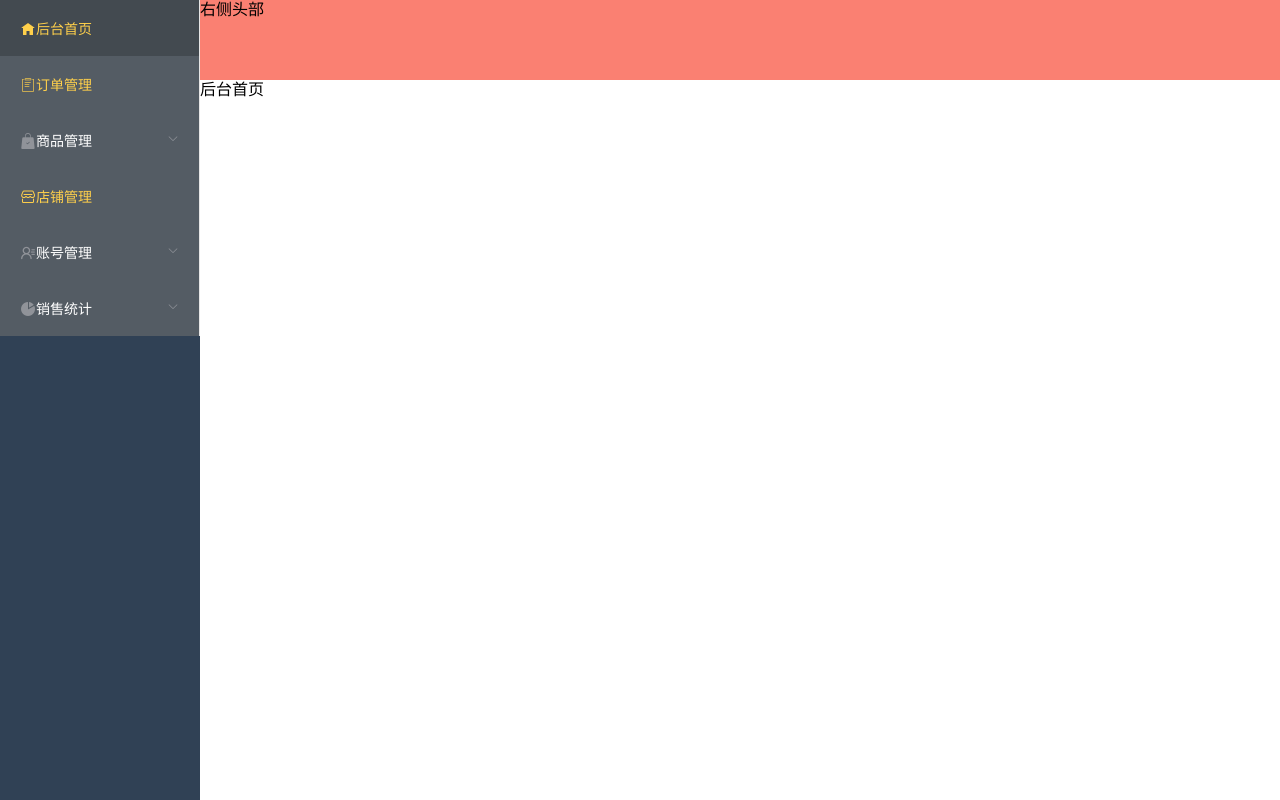
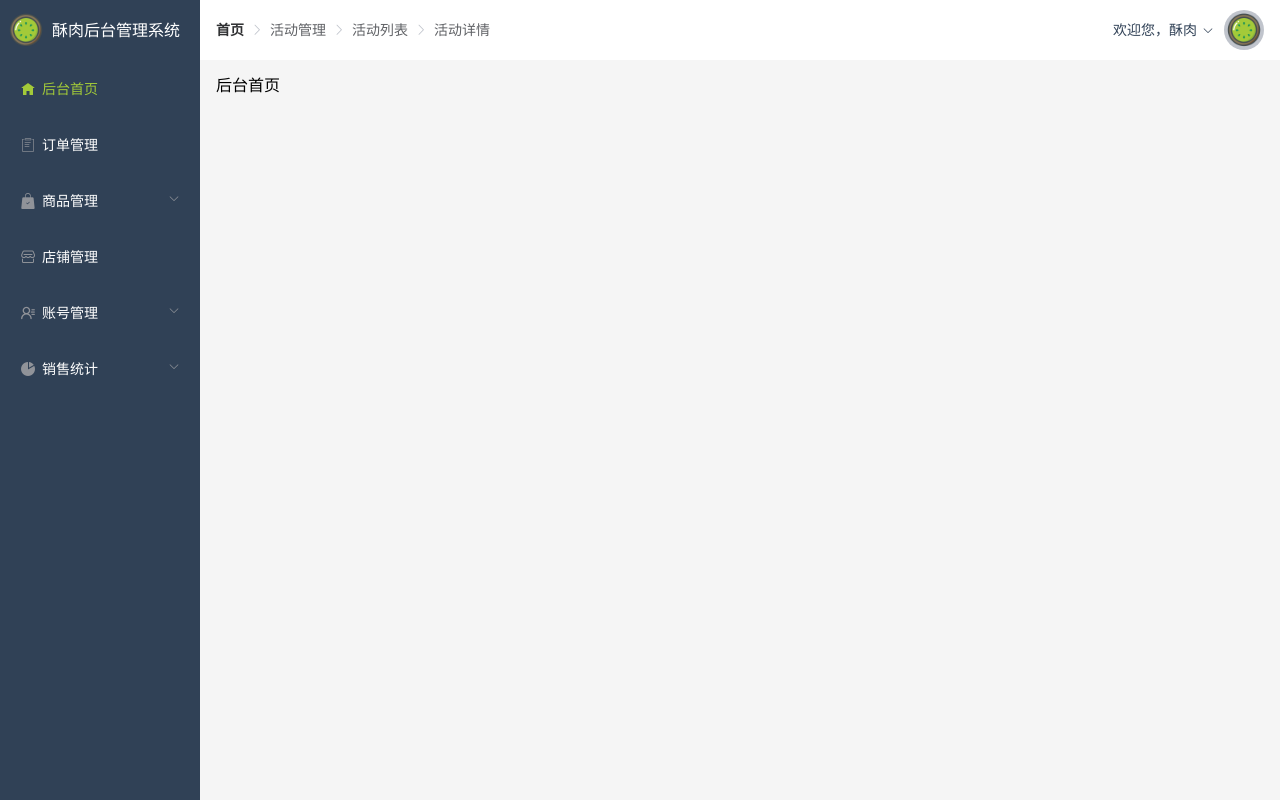
Before and after one commit to urnotlq/sell-manage, a Vue app: page /#/home in a window 1280 px wide. Built offline with nearby package versions, Linux system fonts and the light colour scheme.

Commit message:
feat: 完成导航组件

```diff
--- a/src/App.vue
+++ b/src/App.vue
@@ -13,5 +13,6 @@
 <style lang="scss" scoped>
   .app{
     height: 100%;
+    background: $grayLight;
   }
 </style>
--- a/src/layout/LeftMenu.vue
+++ b/src/layout/LeftMenu.vue
@@ -1,62 +1,71 @@
 <template>
     <div class="left-menu">
-        <div class="logo"></div>
+        <!-- 顶部标题 -->
+        <div class="logo df aic">
+            <img src="@/assets/imgs/logo.png" alt="">
+            酥肉后台管理系统
+        </div>
         <!-- 导航栏 -->
-        <el-menu default-active="2"
+        <el-menu :default-active="$route.path"
          class="el-menu-vertical-demo"
-         background-color="#545c64"
+         background-color="#304156"
          text-color="#fff"
-         active-text-color="#ffd04b">
+         active-text-color="#a3ca39"
+         unique-opened
+         router >
+         <!-- 通过$route.path获取当前路由的地址 传给页面默认选择 -->
+         <!-- unique-opened	只保持一个子菜单的展开 -->
+         <!-- router 在激活导航时以 index 作为 path 进行路由跳转 -->
 
             <!-- 后台首页 -->
-            <el-menu-item index="2">
+            <el-menu-item index="/home">
                 <i class="iconfont icon-home"></i>
                 <span slot="title">后台首页</span>
             </el-menu-item>
 
             <!-- 订单管理 -->
-            <el-menu-item index="2">
+            <el-menu-item index="/order">
                 <i class="iconfont icon-order"></i>
                 <span slot="title">订单管理</span>
             </el-menu-item>
 
             <!-- 商品管理 -->
-            <el-submenu index="1">
+            <el-submenu index="3">
                 <template slot="title">
                     <i class="iconfont icon-goods"></i>
                     <span>商品管理</span>
                 </template>
-                <el-menu-item index="1-1">商品列表</el-menu-item>
-                <el-menu-item index="1-2">商品添加</el-menu-item>
-                <el-menu-item index="1-3">商品分类</el-menu-item>
+                <el-menu-item index="/goods-list">商品列表</el-menu-item>
+                <el-menu-item index="/goods-add">商品添加</el-menu-item>
+                <el-menu-item index="/goods-class">商品分类</el-menu-item>
             </el-submenu>
 
             <!-- 店铺管理 -->
-            <el-menu-item index="2">
+            <el-menu-item index="/shop">
                 <i class="iconfont icon-shop"></i>
                 <span slot="title">店铺管理</span>
             </el-menu-item>
 
             <!-- 账号管理 -->
-            <el-submenu index="1">
+            <el-submenu index="5">
                 <template slot="title">
                     <i class="iconfont icon-account"></i>
                     <span>账号管理</span>
                 </template>
-                <el-menu-item index="1-1">账号列表</el-menu-item>
-                <el-menu-item index="1-2">添加账号</el-menu-item>
-                <el-menu-item index="1-2">修改密码</el-menu-item>
-                <el-menu-item index="1-2">个人中心</el-menu-item>
+                <el-menu-item index="/account-list">账号列表</el-menu-item>
+                <el-menu-item index="/account-add">添加账号</el-menu-item>
+                <el-menu-item index="/password-modify">修改密码</el-menu-item>
+                <el-menu-item index="/person-center">个人中心</el-menu-item>
             </el-submenu>
 
             <!-- 销售统计 -->
-            <el-submenu index="1">
+            <el-submenu index="6">
                 <template slot="title">
                     <i class="iconfont icon-total"></i>
                     <span>销售统计</span>
                 </template>
-                <el-menu-item index="1-1">商品统计</el-menu-item>
-                <el-menu-item index="1-2">订单统计</el-menu-item>
+                <el-menu-item index="/total-goods">商品统计</el-menu-item>
+                <el-menu-item index="/total-order">订单统计</el-menu-item>
             </el-submenu>
 
         </el-menu>
@@ -70,9 +79,44 @@ export default {
 </script>
 
 <style lang="scss" scoped>
+.el-menu{
+    border-right: none;
+}
+
+.el-menu--inline {
+    .el-menu-item {
+        background: darken($bg, 5%) !important;
+        &:hover {
+        background: darken($bg, 10%) !important;
+        }
+    }
+}
+
 .left-menu {
     width: 200px;
     height: 100%;
-    background: #304155;
+    background: $bg;
+    overflow-y: scroll;
+    overflow-x: hidden;
+    // 隐藏滚动条
+    scrollbar-width: none; /* firefox */
+    -ms-overflow-style: none; /* IE 10+ */
+    &::-webkit-scrollbar {
+    display: none; /* Chrome Safari */
+    }
+}
+
+.logo{
+    height: 60px;
+    color: white;
+    font-weight: 500;
+    img {
+        width: 40px;
+        margin: 0 6px;
+    }
+}
+
+.iconfont{
+    margin-right: 6px;
 }
 </style>
--- a/src/layout/RightHeader.vue
+++ b/src/layout/RightHeader.vue
@@ -1,18 +1,74 @@
 <template>
-    <div class="right-header">
-        右侧头部
+    <div class="right-header df aic jcsb">
+        <!-- 面包屑导航 -->
+        <el-breadcrumb separator-class="el-icon-arrow-right">
+            <el-breadcrumb-item :to="{ path: '/' }">首页</el-breadcrumb-item>
+            <el-breadcrumb-item>活动管理</el-breadcrumb-item>
+            <el-breadcrumb-item>活动列表</el-breadcrumb-item>
+            <el-breadcrumb-item>活动详情</el-breadcrumb-item>
+        </el-breadcrumb>
+
+        <!-- 用户 下拉菜单 -->
+        <div class="df aic">
+            <el-dropdown trigger="click" @command="handleCommand">
+                <span class="el-dropdown-link">
+                    欢迎您，酥肉<i class="el-icon-arrow-down el-icon--right"></i>
+                </span>
+                <el-dropdown-menu slot="dropdown">
+                    <el-dropdown-item command="person">个人中心</el-dropdown-item>
+                    <el-dropdown-item command="logout">退出登录</el-dropdown-item>
+                </el-dropdown-menu>
+            </el-dropdown>
+
+            <el-avatar class="el-avatar" :size="40" :src="avatar"></el-avatar>
+        </div>
     </div>
 </template>
 
 <script>
-    export default {
-
-    }
+export default {
+    data() {
+        return {
+            avatar: require('@/assets/imgs/logo.png'),
+        }
+    },
+    methods:{
+        handleCommand(command){
+            switch (command) {
+                case 'person':
+                    // 跳转至个人中心
+                    this.$router.push('/person-center');
+                    break;
+                case 'logout':
+                    // 页面数据处理
+                    // 跳转至登录
+                    this.$router.push('/login');
+                    break;
+                default:
+                    break;
+            }
+        }
+    },
+}
 </script>
 
 <style lang="scss" scoped>
-.right-header{
-    height: 80px;
-    background: salmon;
+.right-header {
+    height: 60px;
+    padding: 0 16px;
+    background: white;
+}
+
+.el-avatar{
+    margin-left: 10px;
+}
+
+.el-dropdown-link {
+    cursor: pointer;
+    color: $bg;
+}
+
+.el-icon-arrow-down {
+    font-size: 12px;
 }
 </style>
--- a/src/layout/index.vue
+++ b/src/layout/index.vue
@@ -35,4 +35,9 @@ export default {
 .layout{
     height: 100%;
 }
+
+.content{
+    padding: 16px;
+    overflow-y: scroll;
+}
 </style>
--- a/src/router/index.js
+++ b/src/router/index.js
@@ -83,7 +83,7 @@ const routes = [
                     import ('@/views/account/account-add'),
             },
             {
-                // 账号管理
+                // 账号列表
                 path: '/account-list',
                 component: () =>
                     import ('@/views/account/account-list'),
@@ -137,4 +137,10 @@ const router = new VueRouter({
     routes
 })
 
+// 处理重复点击导航 路由push地址冗余 控制台报错
+const VueRouterPush = VueRouter.prototype.push
+VueRouter.prototype.push = function push(to) {
+    return VueRouterPush.call(this, to).catch(err => err)
+}
+
 export default router
```
